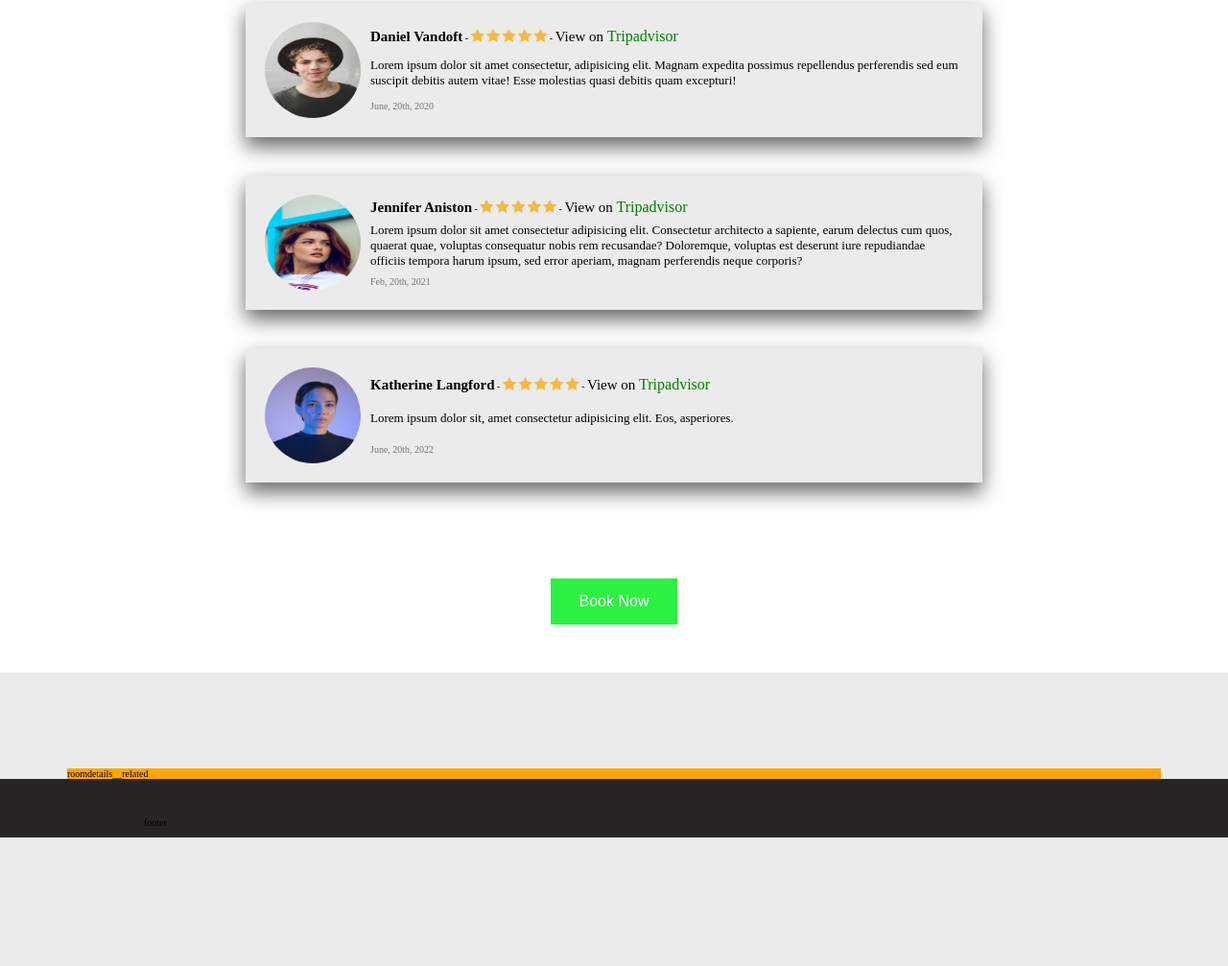
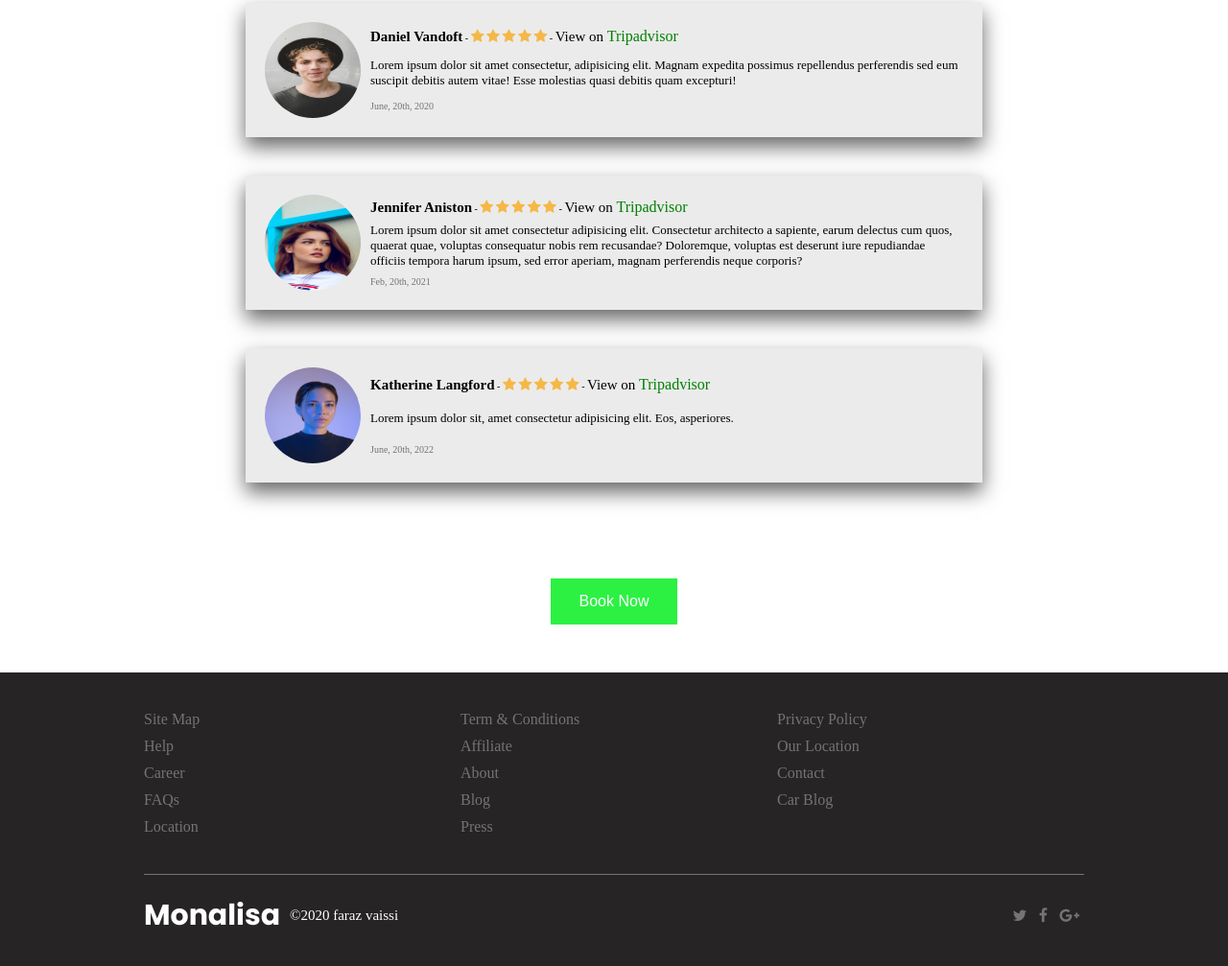
Before and after one commit to farazmrx/MonalisaHotel, a website: page classicrooms-details.html in a window 1280 px wide. Shown: the part 2887-3894 px from the top of the page at 96% size. Before the commit the page ends 3760 px from the top, so only its background shows below. Drawn offline with nearby package versions, Linux system fonts and the light colour scheme; a web font is replaced by a local one.

Commit message:
Add footer to roomdetails-classicroom page

```diff
--- a/classicrooms-details.html
+++ b/classicrooms-details.html
@@ -237,12 +237,33 @@
         </div><!-- roomdetails__description--btn -->
     </section>
 
-    <section class="roomdetails__related">
-        roomdetails__related
-    </section>
+    <footer class="footer">
+        <ul class="footer__list">
+            <li class="footer__item"><a href="#" class="footer__link">Site Map</a></li>
+            <li class="footer__item"><a href="#" class="footer__link">Term & Conditions</a></li>
+            <li class="footer__item"><a href="#" class="footer__link">Privacy Policy</a></li>
+            <li class="footer__item"><a href="#" class="footer__link">Help</a></li>
+            <li class="footer__item"><a href="#" class="footer__link">Affiliate</a></li>
+            <li class="footer__item"><a href="#" class="footer__link">Our Location</a></li>
+            <li class="footer__item"><a href="#" class="footer__link">Career</a></li>
+            <li class="footer__item"><a href="#" class="footer__link">About</a></li>
+            <li class="footer__item"><a href="#" class="footer__link">Contact</a></li>
+            <li class="footer__item"><a href="#" class="footer__link">FAQs</a></li>
+            <li class="footer__item"><a href="#" class="footer__link">Blog</a></li>
+            <li class="footer__item"><a href="#" class="footer__link">Car Blog</a></li>
+            <li class="footer__item"><a href="#" class="footer__link">Location</a></li>
+            <li class="footer__item"><a href="#" class="footer__link">Press</a></li>
+        </ul>
 
-    <footer class="footer">
-        footer
+        <div class="footer__copyright">
+            <h1 class="footer__copyright--logo">Monalisa</h1>
+            <p class="footer__copyright--text">&copy;2020 faraz vaissi</p>
+            <div class="footer__copyright--social">
+                <i class="fa fa-twitter"></i>
+                <i class="fa fa-facebook"></i>
+                <i class="fa fa-google-plus"></i>
+            </div><!-- footer copyright social -->
+        </div><!-- footer copyright -->
     </footer>
     <script src="js/app.js"></script>
 </body>
--- a/sass/base/_base.scss
+++ b/sass/base/_base.scss
@@ -39,7 +39,7 @@ a {
 
 .roomdetails__container {
     display: grid;
-    grid-template-rows: 7rem calc(100vh - 7rem) repeat(5, min-content);
+    grid-template-rows: 7rem calc(100vh - 7rem) repeat(4, min-content);
     grid-template-columns: [full-start] minmax(6rem, 1fr) [center-start] repeat(12, [col-start] minmax(min-content, 9.5rem) [col-end] ) [center-end] minmax(6rem, 1fr) [full-end];
     background-color: $color-gray-light-2;
 }
--- a/sass/pages/_roomdetails.scss
+++ b/sass/pages/_roomdetails.scss
@@ -2,7 +2,7 @@
     &__description {
         background-color: $color-white;
         grid-column: full-start / full-end;
-        margin: 10rem 0;
+        margin-top: 10rem;
         padding: 5rem 0;
 
 
```
Also changed, not shown: dist/style.css.
